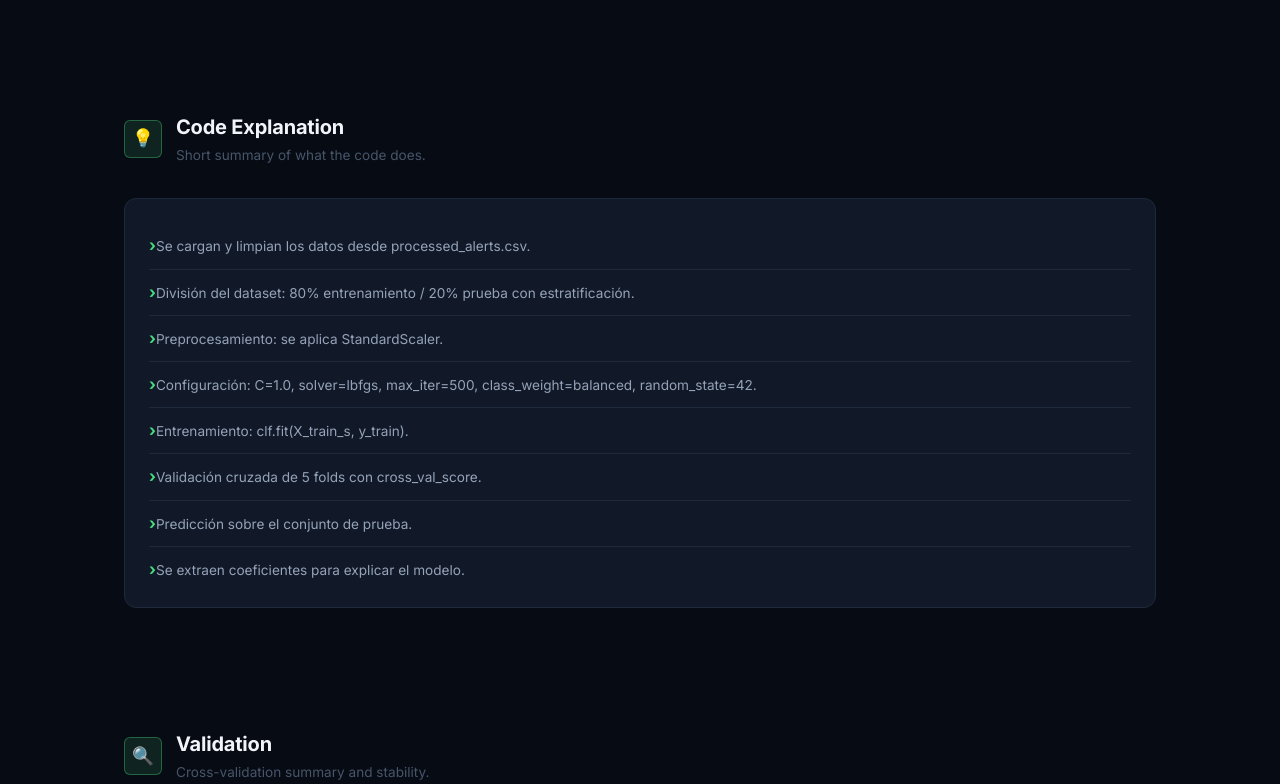
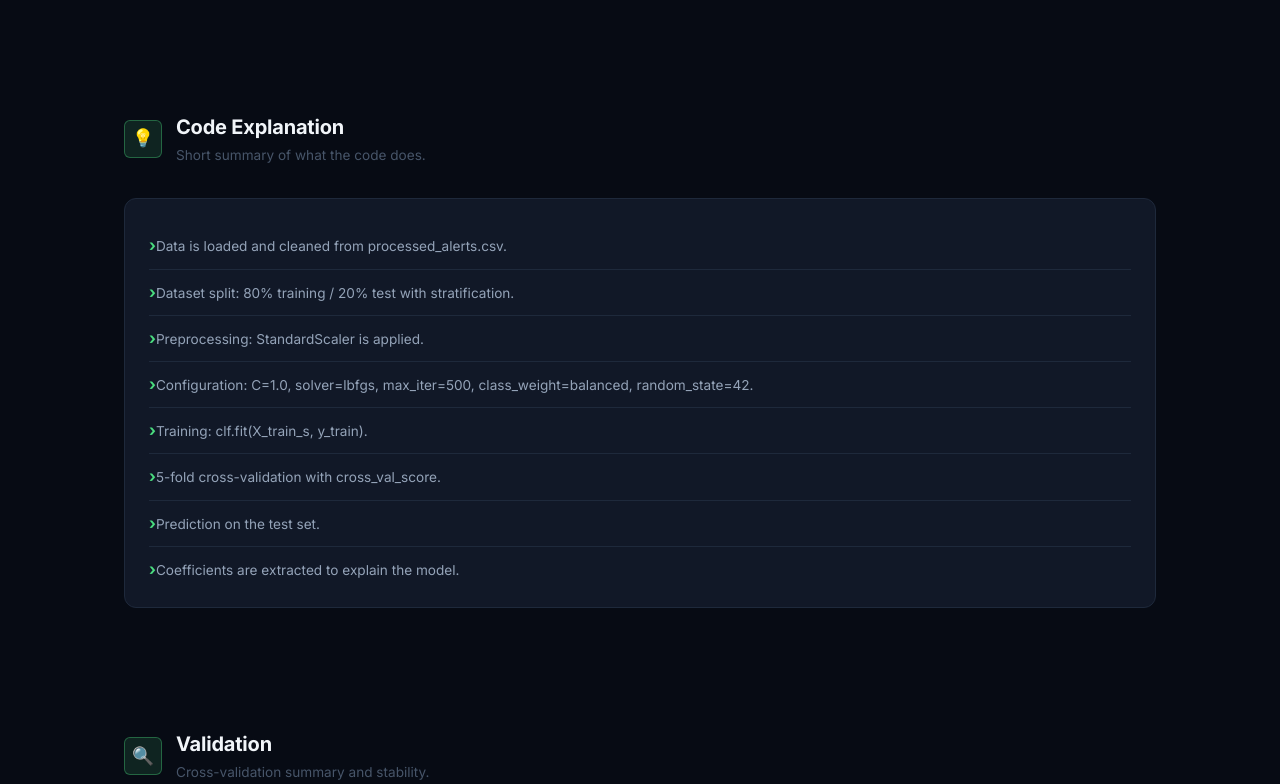
Before and after one commit to juanandresmedinaune-creator/Final_Project, a Flask app: page /models/development/logistic-regression in a window 1280 px wide. Shown: the part 1559-2343 px from the top of the page. Run offline with Flask 3, Linux system fonts and the light colour scheme.

Commit message:
update model development explanation to english

```diff
--- a/templates/modelDevelopment.html
+++ b/templates/modelDevelopment.html
@@ -145,15 +145,14 @@
 
     <div class="q-panel">
         <ul>
-            {% if model is defined and model and model.explanation %}
-                {% for step in model.explanation %}
-                    <li>{{ step }}</li>
-                {% endfor %}
-            {% elif has_error %}
-                <li>{{ model.error }}</li>
-            {% else %}
-                <li>No explanation available.</li>
-            {% endif %}
+            <li>Data is loaded and cleaned from processed_alerts.csv.</li>
+            <li>Dataset split: 80% training / 20% test with stratification.</li>
+            <li>Preprocessing: StandardScaler is applied.</li>
+            <li>Configuration: C=1.0, solver=lbfgs, max_iter=500, class_weight=balanced, random_state=42.</li>
+            <li>Training: clf.fit(X_train_s, y_train).</li>
+            <li>5-fold cross-validation with cross_val_score.</li>
+            <li>Prediction on the test set.</li>
+            <li>Coefficients are extracted to explain the model.</li>
         </ul>
     </div>
 </div>
```
